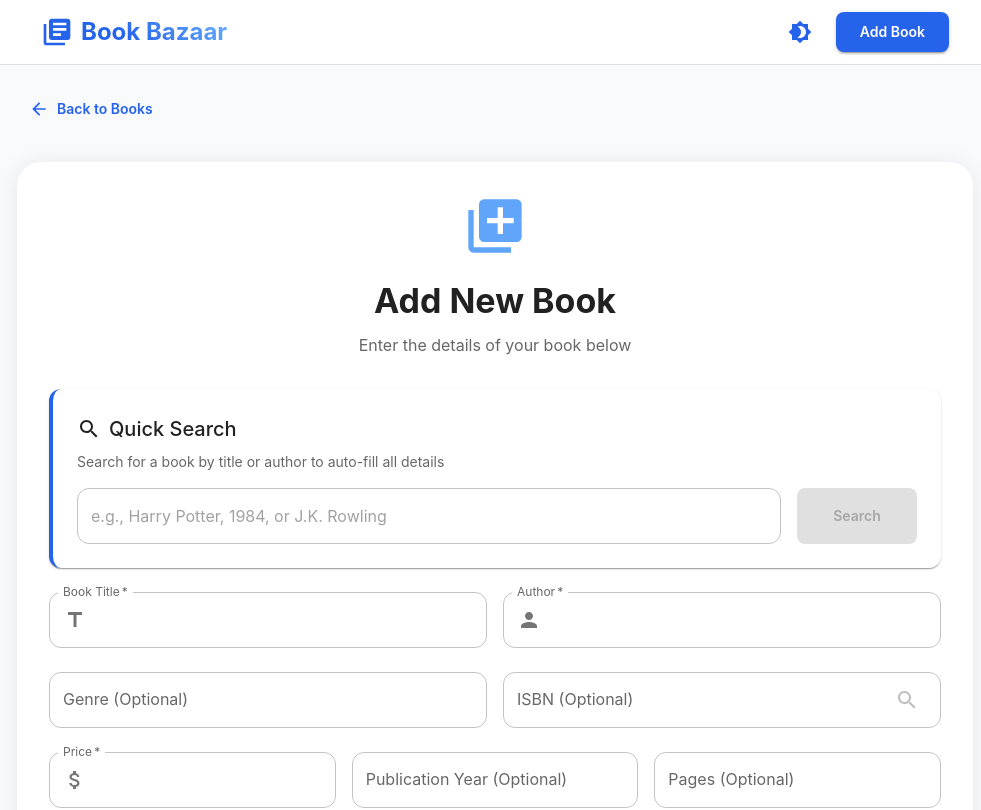
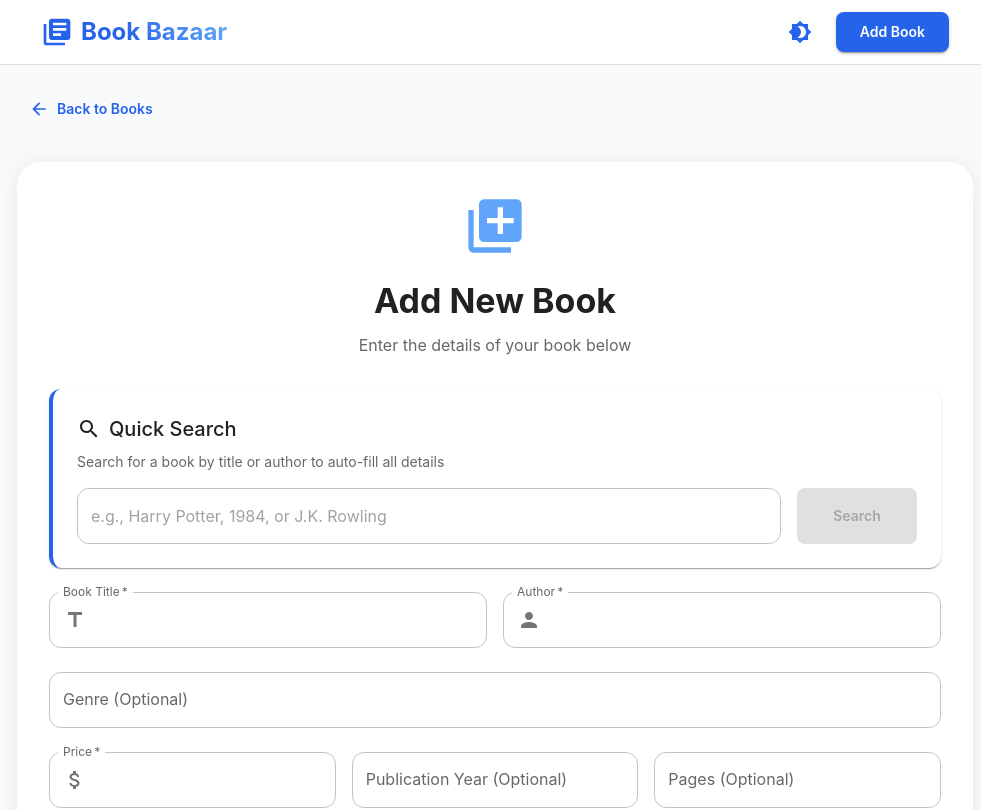
Before and after one commit to adityasaini0070/book-bazaar, a React (Vite) app in the folder client/: page /add in a window 1280 px wide. Shown: the top 810 px of the page, without its empty margins (7-988 px from the left). Built offline with nearby package versions, Linux system fonts and the light colour scheme.

Commit message:
Remove ISBN field and lookup feature, keeping only book search

```diff
--- a/client/src/components/BookForm.jsx
+++ b/client/src/components/BookForm.jsx
@@ -31,7 +31,6 @@ function BookForm() {
     title: '',
     author: '',
     price: '',
-    isbn: '',
     genre: '',
     publicationYear: '',
     publisher: '',
@@ -40,8 +39,6 @@ function BookForm() {
   });
   const [error, setError] = useState('');
   const [success, setSuccess] = useState(false);
-  const [isbnLoading, setIsbnLoading] = useState(false);
-  const [isbnError, setIsbnError] = useState('');
   const [searchQuery, setSearchQuery] = useState('');
   const [searchResults, setSearchResults] = useState([]);
   const [showSearchResults, setShowSearchResults] = useState(false);
@@ -95,7 +92,6 @@ function BookForm() {
       title: volumeInfo.title || '',
       author: volumeInfo.authors ? volumeInfo.authors.join(', ') : '',
       price: '',
-      isbn: volumeInfo.industryIdentifiers?.[0]?.identifier || '',
       genre: volumeInfo.categories ? volumeInfo.categories[0] : '',
       publicationYear: volumeInfo.publishedDate ? volumeInfo.publishedDate.substring(0, 4) : '',
       publisher: volumeInfo.publisher || '',
@@ -107,45 +103,7 @@ function BookForm() {
     setSearchQuery('');
   };
 
-  const lookupISBN = async () => {
-    if (!formData.isbn || formData.isbn.trim() === '') {
-      setIsbnError('Please enter an ISBN first');
-      return;
-    }
 
-    setIsbnLoading(true);
-    setIsbnError('');
-
-    try {
-      const cleanISBN = formData.isbn.replace(/[-\s]/g, '');
-      const response = await fetch(`https://www.googleapis.com/books/v1/volumes?q=isbn:${cleanISBN}`);
-      const data = await response.json();
-
-      if (data.items && data.items.length > 0) {
-        const book = data.items[0].volumeInfo;
-
-        setFormData(prev => ({
-          ...prev,
-          title: book.title || prev.title,
-          author: book.authors ? book.authors.join(', ') : prev.author,
-          genre: book.categories ? book.categories[0] : prev.genre,
-          publicationYear: book.publishedDate ? book.publishedDate.substring(0, 4) : prev.publicationYear,
-          publisher: book.publisher || prev.publisher,
-          pages: book.pageCount?.toString() || prev.pages,
-          description: book.description || prev.description
-        }));
-
-        setIsbnError('');
-      } else {
-        setIsbnError('No book found with this ISBN');
-      }
-    } catch (err) {
-      setIsbnError('Failed to fetch book details. Please try again.');
-      console.error('ISBN lookup error:', err);
-    } finally {
-      setIsbnLoading(false);
-    }
-  };
 
   const handleSubmit = async (e) => {
     e.preventDefault();
@@ -344,8 +302,7 @@ function BookForm() {
               />
             </Box>
 
-            {/* Row 2: Genre and ISBN with Lookup */}
-            <Box sx={{ display: 'flex', gap: 2 }}>
+            {/* Row 2: Genre */}
             <TextField
               fullWidth
               label="Genre (Optional)"
@@ -354,40 +311,6 @@ function BookForm() {
               onChange={handleChange}
               placeholder="e.g., Fiction, Science, Biography"
             />
-
-              <TextField
-                fullWidth
-                label="ISBN (Optional)"
-                name="isbn"
-                value={formData.isbn}
-                onChange={handleChange}
-                placeholder="e.g., 978-3-16-148410-0"
-                error={!!isbnError}
-                helperText={isbnError}
-                InputProps={{
-                  endAdornment: (
-                    <InputAdornment position="end">
-                      <Tooltip title="Auto-fill details from ISBN">
-                        <IconButton
-                          onClick={lookupISBN}
-                          disabled={isbnLoading || !formData.isbn}
-                          color="primary"
-                        >
-                          {isbnLoading ? <CircularProgress size={24} /> : <SearchIcon />}
-                        </IconButton>
-                      </Tooltip>
-                    </InputAdornment>
-                  ),
-                }}
-              />
-            </Box>
-
-            {/* ISBN Lookup Info */}
-            {!isbnError && formData.isbn && (
-              <Alert severity="info" sx={{ mt: -1 }}>
-                💡 Click the search icon to auto-fill book details from ISBN
-              </Alert>
-            )}
 
             {/* Row 3: Price, Year, Pages */}
             <Box sx={{ display: 'flex', gap: 2 }}>
```
Lines whose indentation alone changed are shown as unchanged.
